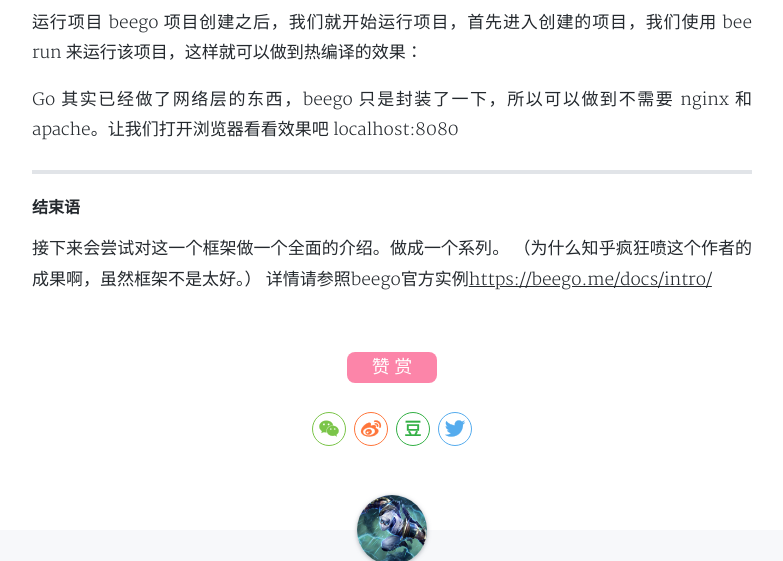
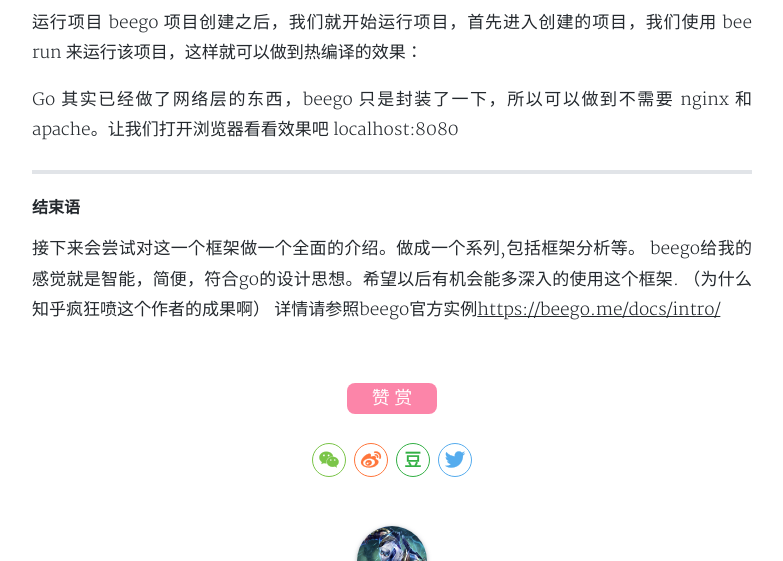
Before and after one commit to Coder-zyq/Coder-zyq.github.io, a Jekyll site: the page built from _posts/2018-04-15-systemHW3.md, in a window 1280 px wide and 900 px high, scrolled down 3449 px, cut to the strip 22-583 px from the top of the window. Shown: the whole strip, without its empty margins (248-1031 px from the left). Built offline with Jekyll 4.4.1, drawn with Linux system fonts in a browser that asks for light colours; nearby versions of some CDN libraries; formulas are drawn with MathJax 3; comment, search, counter and statistics services are not loaded; a style sheet for code colours, icons or effects is not loaded.

Commit message:
hw3-update1

```diff
--- a/_posts/2018-04-15-systemHW3.md
+++ b/_posts/2018-04-15-systemHW3.md
@@ -79,6 +79,7 @@
 --------------------
 
 #### 结束语
-接下来会尝试对这一个框架做一个全面的介绍。做成一个系列。
-（为什么知乎疯狂喷这个作者的成果啊，虽然框架不是太好。）
+接下来会尝试对这一个框架做一个全面的介绍。做成一个系列,包括框架分析等。
+beego给我的感觉就是智能，简便，符合go的设计思想。希望以后有机会能多深入的使用这个框架.
+（为什么知乎疯狂喷这个作者的成果啊）
 详情请参照beego官方实例[https://beego.me/docs/intro/](https://beego.me/docs/intro/)
```
